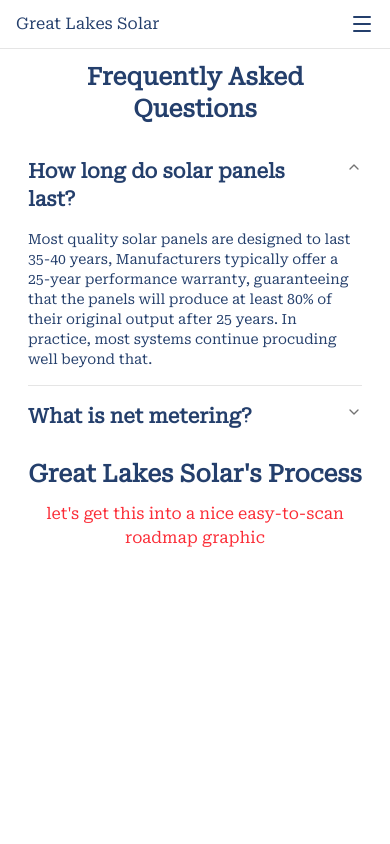
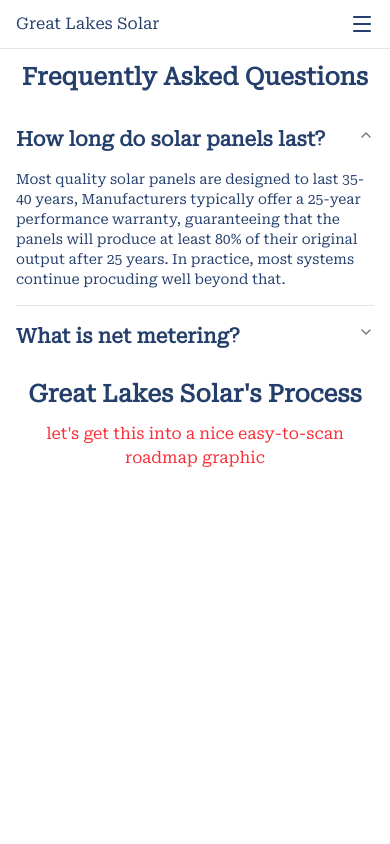
Before and after one commit to AdamWetmore/greatlakesolar, a Next.js app in the folder great-lakes-solar/: page /resources in a window 390 px wide. Shown: the top 844 px of the page. Built offline with nearby package versions, Linux system fonts and the light colour scheme.

Commit message:
clean up antipattern padding

```diff
--- a/great-lakes-solar/src/components/faq/faq-section.tsx
+++ b/great-lakes-solar/src/components/faq/faq-section.tsx
@@ -11,7 +11,7 @@
         <section
             id="faq"
             aria-label="frequently asked questions"
-            className="mx-auto max-w-2xl space-y-4 px-3 md:px-0"
+            className="mx-auto max-w-2xl space-y-4"
         >
             <h2 className="text-center text-2xl font-bold">
                 Frequently Asked Questions
```
